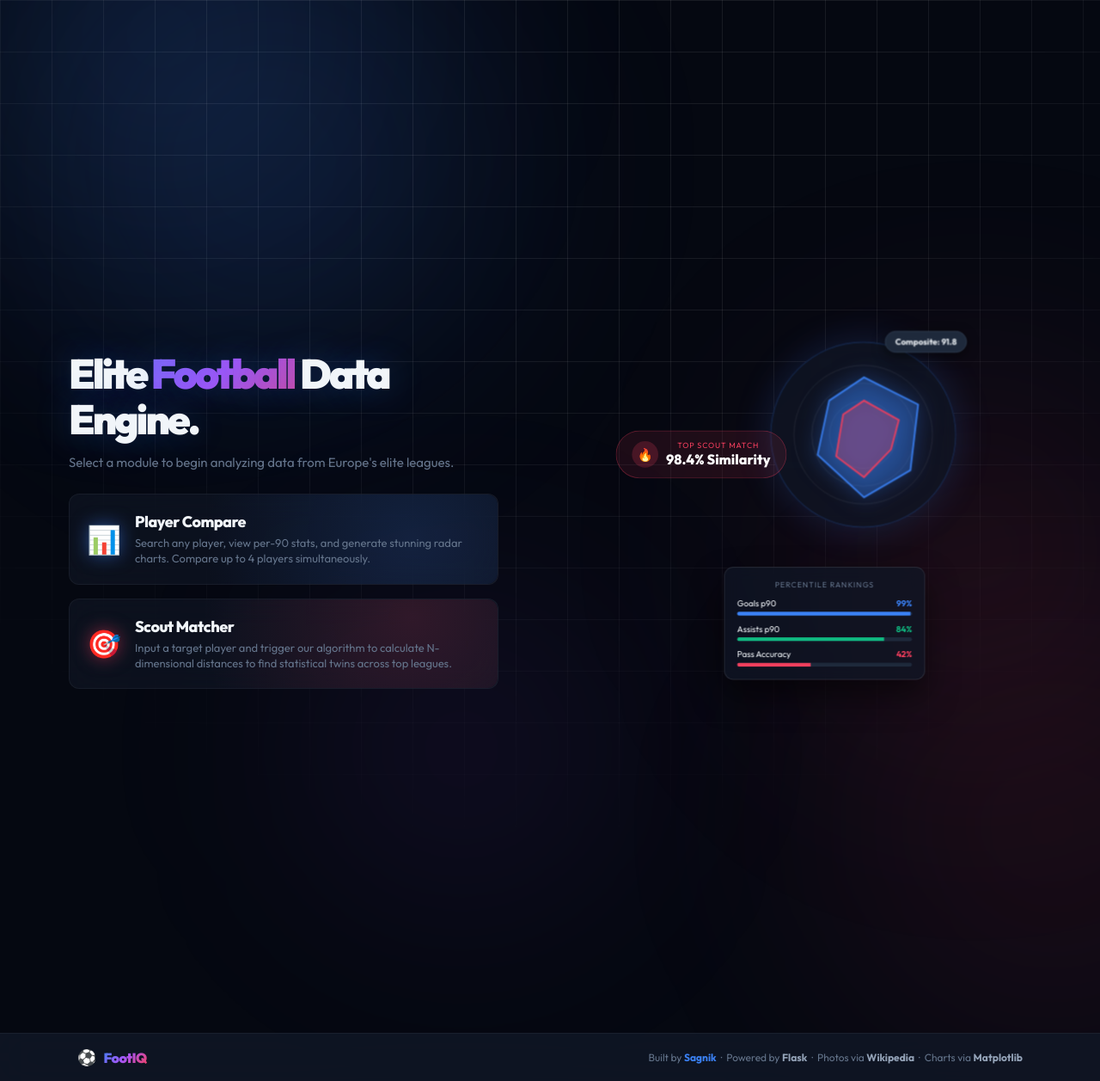
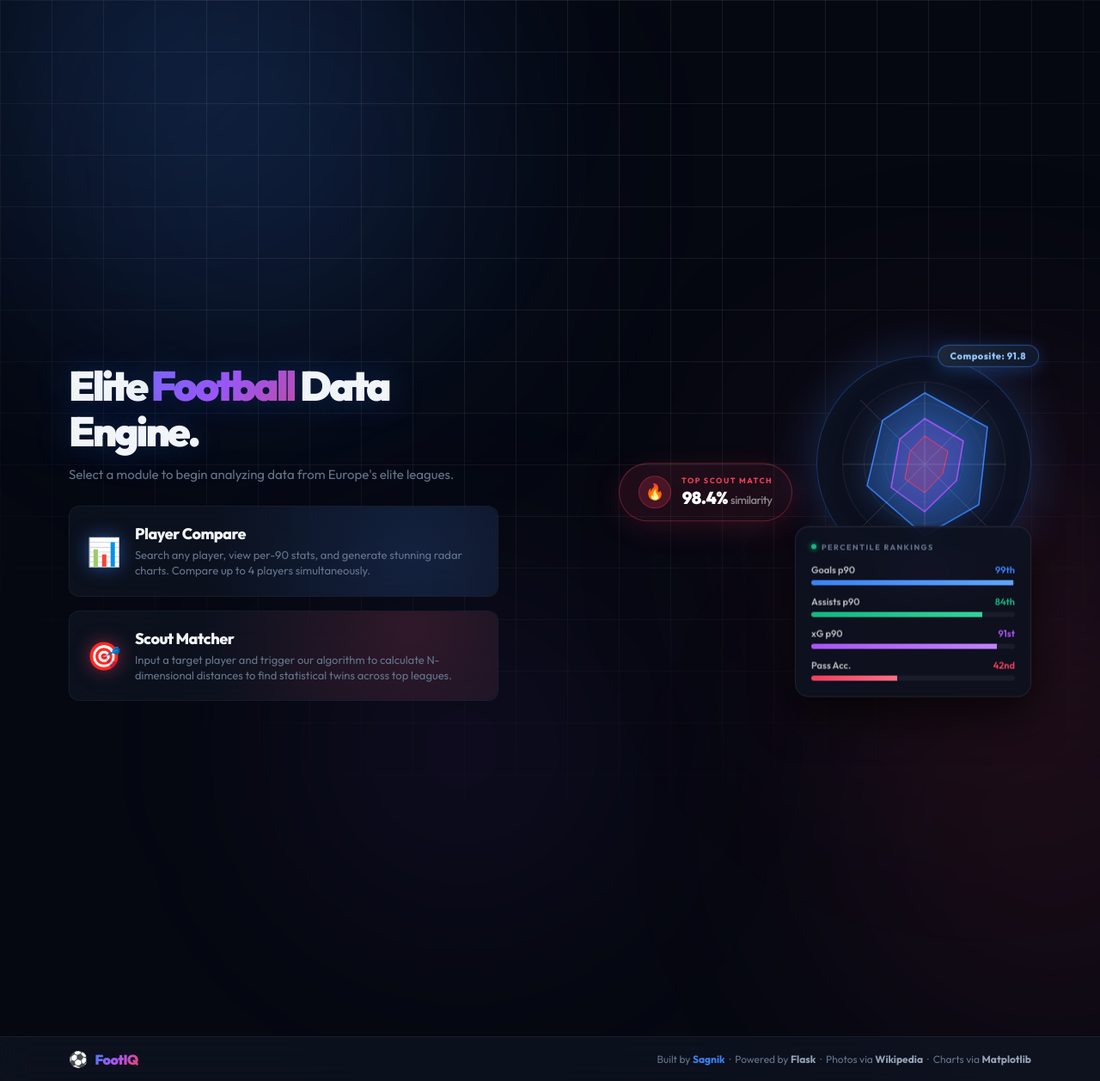
Before and after one commit to sagnik0606-ux/FootIQ, a Flask app: page / in a window 1280 px wide. Shown: the whole page at 86% size. Run offline with Flask 3, Linux system fonts and the light colour scheme.

Commit message:
Hub Changes+Graph Updates

```diff
--- a/templates/hub.html
+++ b/templates/hub.html
@@ -6,7 +6,7 @@
   <div class="super-glow glow-2"></div>
 </div>
 
-<section class="hero" style="height: calc(100vh - 80px); display: flex; max-width: 1200px; margin: 0 auto; gap: 40px; align-items: center; padding-left: 40px; padding-right: 40px; position: relative; z-index: 2; overflow: hidden;">
+<section class="hero" style="flex: 1; display: flex; max-width: 1200px; margin: 0 auto; gap: 40px; align-items: center; padding-left: 40px; padding-right: 40px; position: relative; z-index: 2; overflow: hidden; width: 100%;">
 
   <!-- Left Side: Copy and Cards -->
   <div style="flex: 1; max-width: 500px; text-align: left; display: flex; flex-direction: column; justify-content: center;">
@@ -46,50 +46,68 @@
   </div>
 
   <!-- Right Side: Floating High-Tech Visuals -->
-  <div style="flex: 1; height: 100%; display: flex; align-items: center; justify-content: center; position: relative;" class="floating-visuals">
-    <div style="width: 100%; max-width: 450px; height: 450px; position: relative; transform: scale(0.9);">
+  <div class="floating-visuals" style="flex: 1; height: 100%; display: flex; align-items: center; justify-content: flex-end; position: relative;">
+    <!-- Canvas is 480px wide, right edge flush with section padding -->
+    <div style="width: 480px; height: 420px; position: relative; flex-shrink: 0;">
 
-      <!-- Big Radar Mockup -->
-      <div class="float-item radar-float" style="position: absolute; top: 0; right: 0; width: 240px; height: 240px; background: rgba(17, 24, 39, 0.7); backdrop-filter: blur(10px); border: 1px solid rgba(59,130,246,0.3); border-radius: 50%; box-shadow: 0 0 50px rgba(59,130,246,0.2); display: flex; align-items: center; justify-content: center; z-index: 3;">
-        <div style="width: 180px; height: 180px; border-radius: 50%; border: 1px solid rgba(255,255,255,0.1); position: relative;">
-          <!-- Concentric circles -->
-          <div style="position:absolute; top:22px; left:22px; right:22px; bottom:22px; border-radius:50%; border: 1px solid rgba(255,255,255,0.1);"></div>
-          <div style="position:absolute; top:45px; left:45px; right:45px; bottom:45px; border-radius:50%; border: 1px solid rgba(255,255,255,0.1);"></div>
-          <!-- Hexagon polygon shape mock -->
-          <svg width="180" height="180" style="position:absolute; top:0; left:0; filter: drop-shadow(0 0 15px rgba(59,130,246,0.8));">
-            <polygon points="90,15 160,50 150,135 90,170 30,115 45,45" fill="rgba(59,130,246,0.3)" stroke="#3b82f6" stroke-width="2"/>
-            <polygon points="90,45 135,70 125,108 90,144 54,117 63,63" fill="rgba(244,63,94,0.3)" stroke="#f43f5e" stroke-width="2"/>
+      <!-- Radar circle — top right -->
+      <div class="float-item radar-float" style="position: absolute; top: 10px; right: 0; width: 250px; height: 250px; background: rgba(13,18,32,0.85); backdrop-filter: blur(16px); border: 1px solid rgba(59,130,246,0.35); border-radius: 50%; box-shadow: 0 0 60px rgba(59,130,246,0.25), inset 0 0 40px rgba(59,130,246,0.05); display: flex; align-items: center; justify-content: center; z-index: 3;">
+        <div style="width: 190px; height: 190px; border-radius: 50%; border: 1px solid rgba(255,255,255,0.08); position: relative;">
+          <div style="position:absolute; top:24px; left:24px; right:24px; bottom:24px; border-radius:50%; border: 1px solid rgba(255,255,255,0.07);"></div>
+          <div style="position:absolute; top:48px; left:48px; right:48px; bottom:48px; border-radius:50%; border: 1px solid rgba(255,255,255,0.07);"></div>
+          <svg width="190" height="190" style="position:absolute; top:0; left:0; filter: drop-shadow(0 0 18px rgba(59,130,246,0.9));">
+            <polygon points="95,12 168,52 158,142 95,178 28,120 46,44" fill="rgba(59,130,246,0.25)" stroke="#3b82f6" stroke-width="1.5"/>
+            <polygon points="95,42 140,68 132,114 95,150 56,122 66,66" fill="rgba(168,85,247,0.2)" stroke="#a855f7" stroke-width="1.5"/>
+            <polygon points="95,62 122,80 116,106 95,128 72,112 78,80" fill="rgba(244,63,94,0.2)" stroke="#f43f5e" stroke-width="1"/>
+          </svg>
+          <!-- axis lines -->
+          <svg width="190" height="190" style="position:absolute; top:0; left:0; opacity:0.15;">
+            <line x1="95" y1="0" x2="95" y2="190" stroke="white" stroke-width="1"/>
+            <line x1="0" y1="95" x2="190" y2="95" stroke="white" stroke-width="1"/>
+            <line x1="20" y1="20" x2="170" y2="170" stroke="white" stroke-width="1"/>
+            <line x1="170" y1="20" x2="20" y2="170" stroke="white" stroke-width="1"/>
           </svg>
         </div>
-        <div style="position:absolute; top:-15px; right:-15px; background:#1e293b; padding:6px 12px; border-radius:30px; font-size:11px; font-weight:bold; border:1px solid #334155; box-shadow: 0 4px 15px rgba(0,0,0,0.5);">Composite: 91.8</div>
+        <!-- Score badge -->
+        <div style="position:absolute; top:-14px; right:-10px; background:linear-gradient(135deg,#1e293b,#0f172a); padding:5px 14px; border-radius:30px; font-size:11px; font-weight:800; border:1px solid rgba(59,130,246,0.5); box-shadow: 0 4px 20px rgba(59,130,246,0.3); color:#93c5fd; letter-spacing:0.5px;">Composite: 91.8</div>
+        <!-- Player label -->
+        <div style="position:absolute; bottom:-14px; left:50%; transform:translateX(-50%); background:rgba(168,85,247,0.15); padding:4px 12px; border-radius:20px; font-size:10px; font-weight:700; border:1px solid rgba(168,85,247,0.4); color:#c084fc; white-space:nowrap;">V. Gyökeres</div>
       </div>
 
-      <!-- Match score mockup -->
-      <div class="float-item match-float" style="position: absolute; top: 120px; left: 10px; background: rgba(244,63,94,0.1); padding: 12px 20px; border-radius: 100px; border: 1px solid rgba(244,63,94,0.3); display: flex; align-items: center; gap: 10px; z-index: 5;">
-        <div style="width: 34px; height: 34px; background: rgba(244,63,94,0.2); border-radius: 50%; display: flex; align-items: center; justify-content: center; font-size: 16px;">🔥</div>
+      <!-- Match score pill — middle left -->
+      <div class="float-item match-float" style="position: absolute; top: 140px; left: 0; background: linear-gradient(135deg, rgba(244,63,94,0.12), rgba(244,63,94,0.06)); padding: 14px 22px; border-radius: 100px; border: 1px solid rgba(244,63,94,0.35); display: flex; align-items: center; gap: 12px; z-index: 5; box-shadow: 0 8px 32px rgba(244,63,94,0.15), inset 0 1px 0 rgba(255,255,255,0.05);">
+        <div style="width: 38px; height: 38px; background: rgba(244,63,94,0.2); border-radius: 50%; display: flex; align-items: center; justify-content: center; font-size: 18px; border: 1px solid rgba(244,63,94,0.3);">🔥</div>
         <div>
-          <div style="font-size: 10px; text-transform: uppercase; color: #f43f5e; letter-spacing: 1px;">Top Scout Match</div>
-          <div style="font-size: 18px; font-weight: 800; color: white;">98.4% Similarity</div>
+          <div style="font-size: 9px; text-transform: uppercase; color: #f43f5e; letter-spacing: 1.5px; font-weight: 700; margin-bottom: 2px;">Top Scout Match</div>
+          <div style="font-size: 20px; font-weight: 900; color: white; letter-spacing: -0.5px;">98.4% <span style="font-size:13px; font-weight:500; color:rgba(255,255,255,0.5);">similarity</span></div>
         </div>
       </div>
 
-      <!-- Data Bar Mockup -->
-      <div class="float-item bars-float" style="position: absolute; bottom: 0; right: 40px; width: 260px; background: rgba(17, 24, 39, 0.7); backdrop-filter: blur(10px); border: 1px solid rgba(255,255,255,0.1); border-radius: 12px; padding: 16px; box-shadow: 0 20px 40px rgba(0,0,0,0.5); z-index: 4;">
-        <div style="font-size: 10px; text-transform: uppercase; letter-spacing: 1px; color: var(--muted); margin-bottom: 10px;">Percentile Rankings</div>
+      <!-- Percentile bars card — bottom right, right edge flush -->
+      <div class="float-item bars-float" style="position: absolute; bottom: 0; right: 0; width: 275px; background: rgba(13,18,32,0.85); backdrop-filter: blur(16px); border: 1px solid rgba(255,255,255,0.08); border-radius: 16px; padding: 18px; box-shadow: 0 24px 48px rgba(0,0,0,0.6), inset 0 1px 0 rgba(255,255,255,0.05); z-index: 4;">
+        <div style="display:flex; align-items:center; gap:6px; margin-bottom: 14px;">
+          <div style="width:6px; height:6px; border-radius:50%; background:#10b981; box-shadow:0 0 6px #10b981;"></div>
+          <div style="font-size: 9px; text-transform: uppercase; letter-spacing: 1.5px; color: var(--muted); font-weight:700;">Percentile Rankings</div>
+        </div>
         <!-- Bar 1 -->
-        <div style="margin-bottom: 10px;">
-          <div style="display:flex; justify-content: space-between; font-size: 11px; margin-bottom: 4px;"><span>Goals p90</span><span style="color:#3b82f6; font-weight:bold;">99%</span></div>
-          <div style="height: 5px; background: #1e293b; border-radius: 3px; overflow: hidden;"><div style="height: 100%; width: 99%; background: #3b82f6; box-shadow: 0 0 10px #3b82f6;"></div></div>
+        <div style="margin-bottom: 12px;">
+          <div style="display:flex; justify-content: space-between; font-size: 11px; margin-bottom: 5px; font-weight:600;"><span style="color:rgba(255,255,255,0.7);">Goals p90</span><span style="color:#3b82f6;">99th</span></div>
+          <div style="height: 6px; background: rgba(255,255,255,0.05); border-radius: 3px; overflow: hidden;"><div style="height: 100%; width: 99%; background: linear-gradient(90deg,#3b82f6,#60a5fa); box-shadow: 0 0 12px rgba(59,130,246,0.6);"></div></div>
         </div>
         <!-- Bar 2 -->
-        <div style="margin-bottom: 10px;">
-          <div style="display:flex; justify-content: space-between; font-size: 11px; margin-bottom: 4px;"><span>Assists p90</span><span style="color:#10b981; font-weight:bold;">84%</span></div>
-          <div style="height: 5px; background: #1e293b; border-radius: 3px; overflow: hidden;"><div style="height: 100%; width: 84%; background: #10b981;"></div></div>
+        <div style="margin-bottom: 12px;">
+          <div style="display:flex; justify-content: space-between; font-size: 11px; margin-bottom: 5px; font-weight:600;"><span style="color:rgba(255,255,255,0.7);">Assists p90</span><span style="color:#10b981;">84th</span></div>
+          <div style="height: 6px; background: rgba(255,255,255,0.05); border-radius: 3px; overflow: hidden;"><div style="height: 100%; width: 84%; background: linear-gradient(90deg,#10b981,#34d399);"></div></div>
         </div>
         <!-- Bar 3 -->
+        <div style="margin-bottom: 12px;">
+          <div style="display:flex; justify-content: space-between; font-size: 11px; margin-bottom: 5px; font-weight:600;"><span style="color:rgba(255,255,255,0.7);">xG p90</span><span style="color:#a855f7;">91st</span></div>
+          <div style="height: 6px; background: rgba(255,255,255,0.05); border-radius: 3px; overflow: hidden;"><div style="height: 100%; width: 91%; background: linear-gradient(90deg,#a855f7,#c084fc);"></div></div>
+        </div>
+        <!-- Bar 4 -->
         <div>
-          <div style="display:flex; justify-content: space-between; font-size: 11px; margin-bottom: 4px;"><span>Pass Accuracy</span><span style="color:#f43f5e; font-weight:bold;">42%</span></div>
-          <div style="height: 5px; background: #1e293b; border-radius: 3px; overflow: hidden;"><div style="height: 100%; width: 42%; background: #f43f5e;"></div></div>
+          <div style="display:flex; justify-content: space-between; font-size: 11px; margin-bottom: 5px; font-weight:600;"><span style="color:rgba(255,255,255,0.7);">Pass Acc.</span><span style="color:#f43f5e;">42nd</span></div>
+          <div style="height: 6px; background: rgba(255,255,255,0.05); border-radius: 3px; overflow: hidden;"><div style="height: 100%; width: 42%; background: linear-gradient(90deg,#f43f5e,#fb7185);"></div></div>
         </div>
       </div>
 
@@ -98,25 +116,34 @@
 </section>
 
 <style>
-/* Hub-specific layout locks to prevent ANY scrolling */
-body {
+/* Hub-specific: full-height flex column, no scroll */
+html, body {
+  height: 100%;
   overflow: hidden !important;
 }
+body {
+  display: flex;
+  flex-direction: column;
+}
 .container {
+  flex: 1;
   padding: 0 !important;
   margin: 0 !important;
   max-width: 100% !important;
+  display: flex;
+  flex-direction: column;
 }
 footer {
-  position: fixed;
-  bottom: 0;
-  left: 0;
-  width: 100%;
-  z-index: 10;
-  background: rgba(17, 24, 39, 0.8) !important;
+  position: static !important;
+  flex-shrink: 0;
+  background: rgba(17, 24, 39, 0.6) !important;
   backdrop-filter: blur(20px) !important;
-  border-top: 1px solid rgba(255, 255, 255, 0.05) !important;
-  padding: 16px 0 !important;
+  border-top: 1px solid rgba(255, 255, 255, 0.06) !important;
+  padding: 14px 0 !important;
+}
+footer .footer-inner {
+  max-width: 1200px !important;
+  padding: 0 40px !important;
 }
 
 /* Futuristic specific styles for Hub */
```
Also changed, not shown: core/scorer.py (+45 -19 lines), 1 other file.
